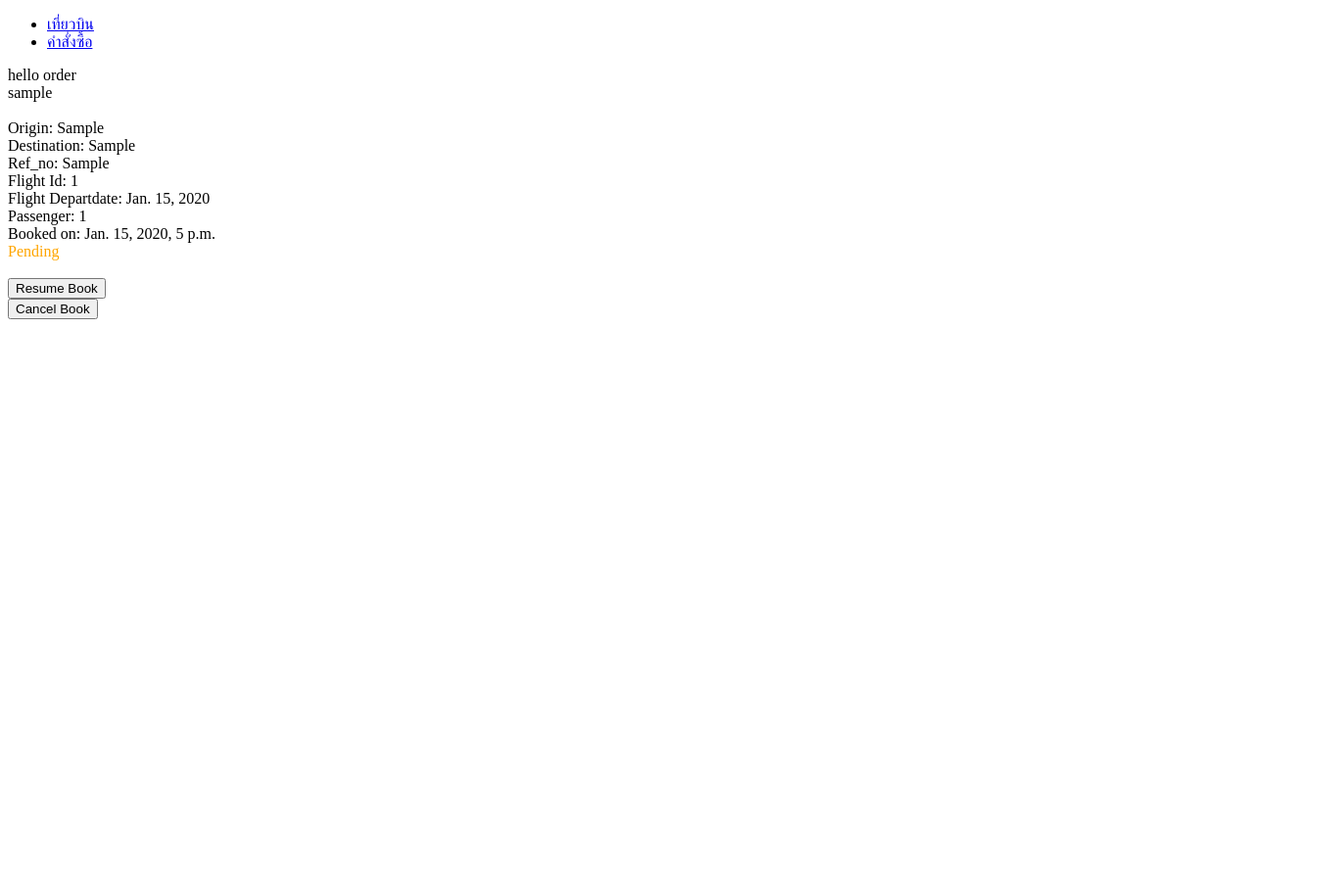
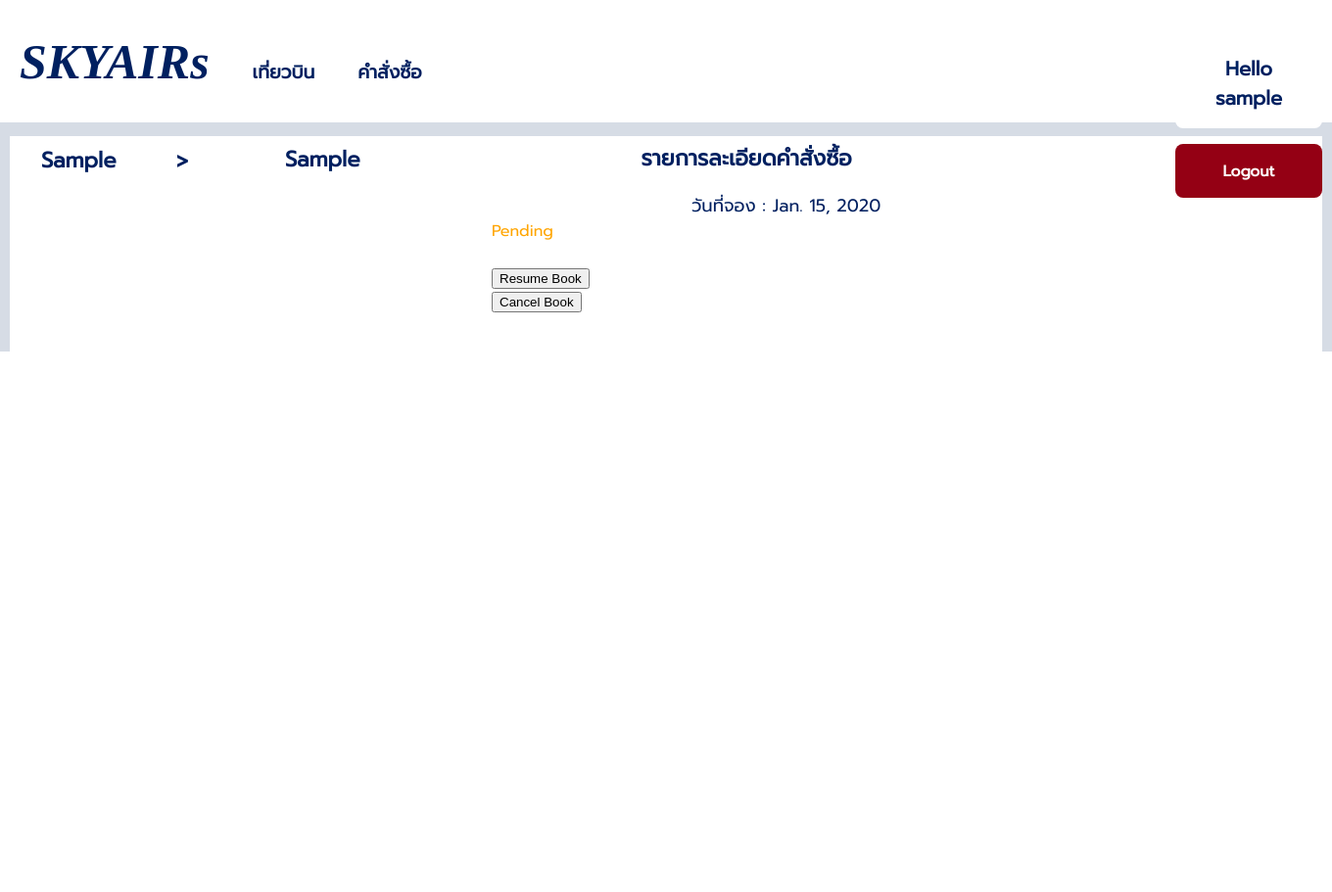
Before and after one commit to tongza331/flight-reservation-backend, a Django app: page /flight/orders in a window 1360 px wide. Shown: the whole page at 98% size. Before the commit the page ends 326 px from the top, so only its background shows below. Run offline with Django 3.2, Linux system fonts and the light colour scheme; a user stored in the database is signed in; tables that the repository leaves empty hold one stand-in row (values such as "Sample post"); some libraries are stand-ins or nearby versions; some web fonts are replaced.

Commit message:
before add CRUD

```diff
--- a/flight/flight/settings.py
+++ b/flight/flight/settings.py
@@ -77,7 +77,7 @@ WSGI_APPLICATION = 'flight.wsgi.application'
 DATABASES = {
     'default': {
         'ENGINE': 'django.db.backends.postgresql_psycopg2',
-        'NAME': 'test231',
+        'NAME': 'system231',
         'USER': 'postgres',
         'PASSWORD': 'admin123',
         'HOST': 'localhost',
--- a/flight/flightapp/admin.py
+++ b/flight/flightapp/admin.py
@@ -20,7 +20,7 @@ class TicketAdmin(admin.ModelAdmin):
 
 @admin.register(Passenger)
 class PassengerAdmin(admin.ModelAdmin):
-    list_display = ['username','first_name','last_name','gender']
+    list_display = ['first_name','last_name','gender']
 
 @admin.register(Schedule)
 class ScheduleAdmin(admin.ModelAdmin):
--- /dev/null
+++ b/flight/flightapp/static/css/order.css
@@ -0,0 +1,267 @@
+@import url('https://fonts.googleapis.com/css?family=Prompt');
+@import url('//db.onlinewebfonts.com/c/bb25f84423b9515a1d475d02d2de6462?family=Bell+MT');
+.font{
+    padding: 0;
+    box-sizing: border-box;
+    font-family: "Prompt", sans-serif;
+}
+
+.font1{
+    padding: 0;
+    box-sizing: border-box;
+    font-family: "Bell MT Semi Bold";
+    font-size:50px;
+    font-style: italic;
+}
+
+.header {
+    background-color: #ffffff;
+    position: absolute;
+    top: 0;
+    left: 0;
+    right: 0;
+    height: 125px;
+}
+
+body, html {
+    height: 100%;
+    margin: 0;
+}
+
+.bg {
+    background-color: #D6DCE5;
+}
+
+.s1{
+    margin-top: 0px;
+    margin-left: 20px;
+    color: #002060;
+    display:inline-block
+}
+
+.s2 {
+    margin-left: 40px;
+    color: #002060;
+    display:inline-block;
+}
+
+.box1{
+    position: absolute;
+    left : 1200px;
+    right : 10px ;
+    top : 30px;
+    width: fit-content;
+    height: 200px;
+}
+
+a:link{
+    text-decoration: none;
+    color: #002060;
+}
+
+.button{
+    border: none;
+    padding: 0px 20px;
+    cursor: pointer;
+    margin: 8px 0;
+    border-radius: 8px;
+}
+
+.button1 {
+    background-color: #ffffff;
+    color: #002060;
+}
+
+.button1_1 {
+    background-color: #940014;
+    color: white;
+}
+
+a.button1_1:link{
+    text-decoration: none;
+    color: #ffffff;
+}
+
+a.button1_1:hover {
+    color: rgb(255, 255, 255); ;
+}
+
+.button2{
+    border: none;
+    float: right;
+    padding: 5px 20px;
+    margin-top: -104px;
+    margin-right: -288px;
+    cursor: pointer;
+    font-size: 22px;
+    width: 175px;
+    border-radius: 8px;
+    background-color: #002060;
+    color: white;
+}
+
+.button3 {
+    border: none;
+    float: right;
+    padding: 5px 20px;
+    margin-top: -38px;
+    margin-right: -288px;
+    cursor: pointer;
+    font-size: 22px;
+    width: 175px;
+    border-radius: 8px;
+    background-color: #940014;
+    color: white;
+}
+
+.blank{
+    margin-top: 111px;
+}
+.each-flight-div-box{
+    background-color: #ffffff;
+    margin-top: 10px;
+    margin-left: 10px;
+    margin-right: 10px;
+}
+
+.show{
+    display: block;
+}
+
+.each-flight-div{
+    justify-content: space-between;
+    padding: 15px 20px;
+}
+
+.flight-time-div{
+    max-width: 44%;
+}
+
+.flight-origin-time{
+    width: 44%;
+    margin-left: 12px;
+}
+
+.flight-place{
+    font-weight: bold;
+    font-size: 22px;
+    color: #002060;
+    margin-top: -7px;
+}
+
+.sym{
+    width: 40%;
+    margin-top: -32px;
+    margin-left: -104px;
+    text-align: center;
+    font-weight: bold;
+    font-size: 22px;
+    color: #002060;
+}
+
+.flight-destination-time{
+    width: 40%;
+    margin-left: 261px;
+}
+
+.flight-place1{
+    display: flex;
+    flex: 1;
+    margin-top: -35px;
+    font-weight: bold;
+    font-size: 22px;
+    color: #002060;
+}
+
+.ref_no,.flight-num,.seat,.total{
+    width: 105%;
+    margin-left: -664px;
+}
+
+.ref{
+    display: flex;
+    flex: 1;
+    margin-top: -53px;
+    font-size: 18px;
+    color: #002060;
+}
+
+.flight-id,.seat-class,.totals{
+    display: flex;
+    flex: 1;
+    margin-top: 3px;
+    font-size: 18px;
+    color: #002060;
+}
+
+.order{
+    width: 40%;
+    justify-content: space-between;
+    margin-left: 472px;
+}
+
+.orders{
+    text-align: center;
+    margin-top: -34px;
+    font-weight: bold;
+    font-size: 22px;
+    color: #002060;
+}
+
+.day{
+    width: 40%;
+    margin-left: 204px;
+}
+
+.days{
+    display: flex;
+    flex: 1;
+    margin-top: 18px;
+    font-size: 18px;
+    color: #002060;
+}
+
+.status{
+    width: 40%;
+    margin-left: 204px;
+}
+
+.statuss{
+    font-size: 18px;
+    color: #002060;
+}
+
+.confirmed{
+    margin-top: -91px;
+    font-size: 18px;
+    color: green;
+    margin-left: 332px;
+}
+
+.cancelled{
+    margin-top: -27px;
+    font-size: 18px;
+    color: red;
+    margin-left: 332px;
+}
+
+.ref_no1,.flight-num1,.seat1,.total1{
+    width: 105%;
+    margin-left: -460px;
+}
+
+.ref1{
+    display: flex;
+    flex: 1;
+    margin-top: -79px;
+    font-size: 18px;
+    color: #002060;
+}
+
+.flight-id1,.seat-class1,.totals1{
+    display: flex;
+    flex: 1;
+    margin-top: 3px;
+    font-size: 18px;
+    color: #002060;
+}
--- a/flight/flightapp/templates/order.html
+++ b/flight/flightapp/templates/order.html
@@ -5,37 +5,101 @@
     <meta charset="UTF-8">
     <meta http-equiv="X-UA-Compatible" content="IE=edge">
     <meta name="viewport" content="width=device-width, initial-scale=1.0">
-    <title>Your order</title>
+    <link rel="stylesheet" href="{% static 'css/order.css' %}">
+    <link rel="stylesheet" href="{% static 'js/script.js' %}">
+    <link rel="stylesheet" href="{% static 'css/daterangepicker.css' %}">
+    <script data-require="jquery@3.1.1" data-semver="3.1.1" src="https://ajax.googleapis.com/ajax/libs/jquery/3.1.1/jquery.min.js"></script>
+    <script type="text/javascript" src="https://cdn.jsdelivr.net/jquery/latest/jquery.min.js"></script>
+    <script type="text/javascript" src="https://cdn.jsdelivr.net/momentjs/latest/moment.min.js"></script>
+    <script type="text/javascript" src="https://cdn.jsdelivr.net/npm/daterangepicker/daterangepicker.min.js"></script>
+    <title>SKYAIRs</title>
 </head>
 <body>
-    <ul>
-        <li><a href="{% url 'new_search' %}">เที่ยวบิน</a></li>
-        <li><a href="{% url 'order' %}">คำสั่งซื้อ</a></li>
-      </ul>
-    hello order<br>
-    {{user.username}}<br><br>
 
+    <div class="bg">
+        <div class="header">
+            <div class="s1"><h1 class="font1">SKYAIRs</h1></div>
+            <div class="s2 font"><h3><a href="/flight/searching">เที่ยวบิน</a></h3></div>
+            <div class="s2 font"><h3><a href="/flight/orders">คำสั่งซื้อ</a></h3></div>
+            <div class="box1">
+                <button class ="button button1 font" style="width:150px;"><h2>Hello {{ user.username }}</h2></button>
+                <button class ="button button1_1 font" onclick="document.getElementById('id02').style.display='block'" style="width:150px;" action="logout" method="POST"><h3><a href="/" class="button1_1">Logout</a></h3></button>
+            </div>
+        </div>
+        <div class="blank"><div><br>
         {% for data in schedule %}
-        Origin: {{data.flight.origin.city|capfirst}}<br>
-        Destination: {{data.flight.destination.city|capfirst}}<br>
-        Ref_no: {{data.ref_no}}<br>
-        Flight Id: {{data.flight_id}}<br>
-        Flight Departdate: {{data.flight_departdate}}<br>
-        Passenger: {{data.passenger.count}}<br>
-        Booked on: {{data.booking_date}}<br>
+            <div class="each-flight-div-box show font">
+                <div class="each-flight-div">
+                    <div class="flight-time-div">
+                        <div class="flight-origin-time">
+                            <div class="flight-place">
+                                {{data.flight.origin.city|capfirst}}
+                            </div>
+
+                        </div>
+                    </div>
+                    <div class="sym"> > </div>
+
+                    <div class="flight-destination-time">
+                        <div class="flight-place1">
+                            {{data.flight.destination.city|capfirst}}
+                        </div>
+                    </div>
+
+                    <div class="order">
+                        <div class="orders">
+                            รายการละเอียดคำสั่งซื้อ
+                        </div>
+
+                        <div class="day">
+                            <div class="days">
+                                วันที่จอง : {{data.flight_departdate}}
+                            </div>
+                        </div>
+
                     {% if data.status == "Confirmed" %}
-            <div style="color: green;">{{data.status}}</div><br>
+                        <div class="status">
+                            <div class="statuss">
+                                สถานะการจอง :
+                            </div>
+
+                            <div class="ref_no">
+                                <div class="ref">
+                                    REF NO : {{data.ref_no}}
+                                </div>
+                            </div>
+
+                            <div class="flight-num">
+                                <div class="flight-id">
+                                    FLIGHT NUMBER : {{data.flight_id}}
+                                </div>
+                            </div>
+
+                            <div class="seat">
+                                <div class="seat-class">
+                                    ชั้นโดยสาร : {{data.seat_class}}
+                                </div>
+                            </div>
+
+                            <div class="total">
+                                <div class="totals">
+                                    จำนวนเงินที่ชำระ : {{data.total_fare}} บาท
+                                </div>
+                            </div>
+                        </div>
+                        <div class="confirmed font">{{data.status}}</div><br>
                         <!--ตรงนี้เดี๋ยวเปลี่นจาก Resume book เป็น Print ticket-->
                         <form action="{% url 'get_ticket' %}" method="GET"> {% csrf_token %}
                             <input type="hidden" name="ref_print" value="{{data.ref_no}}">
-                <input type="submit" value="Print Ticket">
+                            <input type="submit" class="button2 font" value="Print PDF">
                         </form>
 
                         <form action="{% url 'cancel' %}" method="POST"> {% csrf_token %}
                             <input type="hidden" name="ref_cancel" value="{{data.ref_no}}">
-                <input type="submit" value="Cancel Book">
+                            <input type="submit" class="button3 font" value="Cancel">
                         </form><br>
                     {% elif data.status == "Pending" %}
+
                         <div style="color: orange;">{{data.status}}</div><br>
                         <form action="{% url 'resume_book' %}" method="POST"> {% csrf_token %}
                             <input type="hidden" name="ref_resume" value="{{data.ref_no}}">
@@ -47,10 +111,43 @@
                             <input type="submit" value="Cancel Book">
                         </form><br>
                     {% else %}
-            <div style="color: red;">{{data.status}}</div><br>
+                    <div class="status">
+                        <div class="statuss">
+                            สถานะการจอง :
+                        </div>
+                    </div>
+                    <div class="cancelled font">{{data.status}}</div><br>
+                    <div class="ref_no1">
+                        <div class="ref1">
+                            REF NO : {{data.ref_no}}
+                        </div>
+                    </div>
+
+                    <div class="flight-num1">
+                        <div class="flight-id1">
+                            FLIGHT NUMBER : {{data.flight_id}}
+                        </div>
+                    </div>
+
+                    <div class="seat1">
+                        <div class="seat-class1">
+                            ชั้นโดยสาร : {{data.seat_class}}
+                        </div>
+                    </div>
+
+                    <div class="total1">
+                        <div class="totals1">
+                            จำนวนเงินที่ชำระ : {{data.total_fare}} บาท
+                        </div>
+                    </div>
                     {% endif %}
+                    </div>
+                </div>
 
-    {% endfor %}<br>
+
+            </div>
+        {% endfor %}
+    </div>
 
 </body>
 </html>
--- a/flight/flightapp/views.py
+++ b/flight/flightapp/views.py
@@ -9,6 +9,7 @@ from .models import *
 from datetime import datetime
 from django.views.decorators.csrf import csrf_exempt
 from flight.utils import render_to_pdf
+from django import forms
 from .models import *
 
 # Create your views here.
@@ -366,3 +367,8 @@ def get_ticket(request):
     }
     pdf = render_to_pdf('pdf.html', data)
     return HttpResponse(pdf, content_type='application/pdf')
+
+class PassengerForm(forms.ModelForm):
+    class Meta:
+        model = Passenger
+        fields = '__all__'
--- a/flight/requirements.txt
+++ b/flight/requirements.txt
@@ -1,2 +1,2 @@
 Django
-xhtml2pdf
+--pre xhtml2pdf
```
Also changed, not shown: flight/flightapp/templates/review.html (+10 -4 lines), flight/flightapp/migrations/0001_initial.py. Lines whose indentation alone changed are shown as unchanged.
